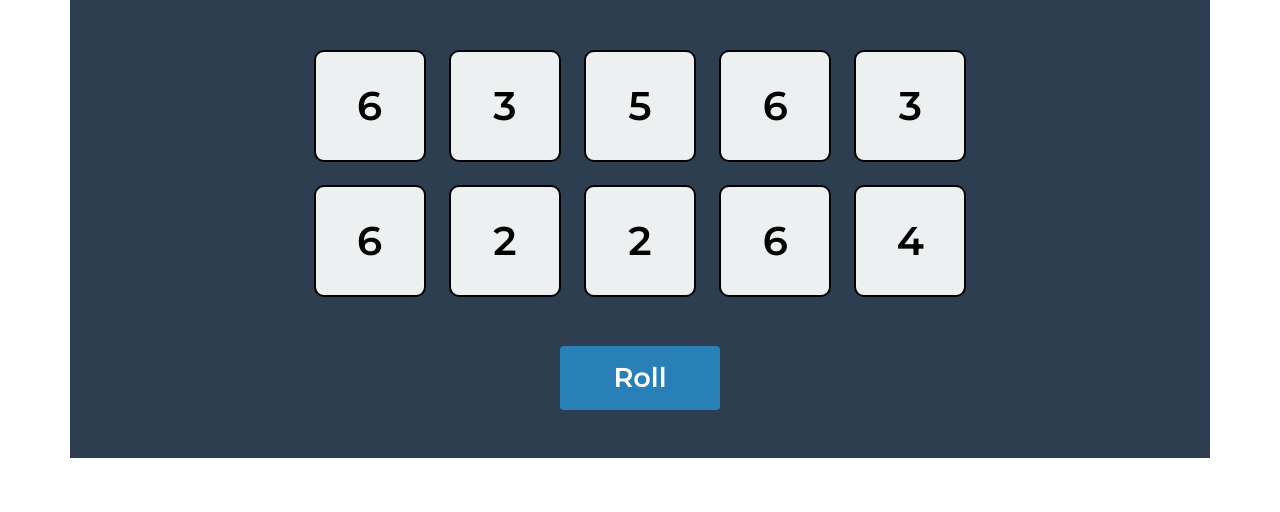
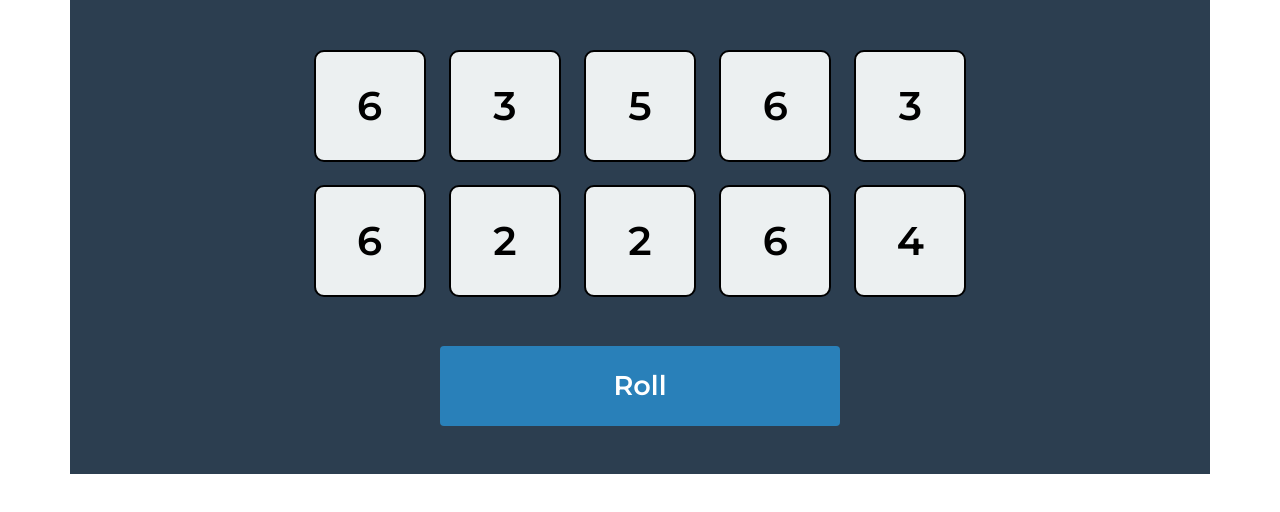
Before and after one commit to ucarfurkan/tenzies, a React (Create React App) app: page / in a window 1280 px wide. Shown: the top 512 px of the page. Built offline with nearby package versions, Linux system fonts and the light colour scheme.

Commit message:
reset game button created

```diff
--- a/src/App.css
+++ b/src/App.css
@@ -34,7 +34,7 @@ main{
 .btn-roll{
     color: #fff;
     background-color: #2980b9;
-    width: 10rem;
-    height: 4rem;
+    width: 25rem;
+    height: 5rem;
     font-size: 1.7rem;
 }
--- a/src/components/Main.js
+++ b/src/components/Main.js
@@ -5,12 +5,13 @@ import { nanoid } from 'nanoid'
 function Main() {
 
     const [dices, setDices] = useState(newAllDices());
+    const [tenzies,setTenzies] = useState(false);
 
     useEffect(() => {
         const isDicesHeld = dices.map((dice) => dice.isHeld).every((held) => held);
         const isValuesEqual = dices.map((dice) => dice.value === dices[0].value).every((held) => held);
         if(isDicesHeld && isValuesEqual){
-            console.log("You won!")
+            setTenzies(true);
         }
 
     },[dices])
@@ -50,13 +51,19 @@ function Main() {
         }))
     }
 
+    function resetTheGame(){
+        setTenzies(false);
+        setDices(newAllDices());
+    }
+
     return (
         <main className='container d-flex justify-content-center'>
             <div className='dice-container m-5'>
                 {getDices}
             </div>
             <div>
-                <button onClick={roll} className='btn btn-roll mb-5'>Roll</button>
+                {!tenzies && <button onClick={roll} className='btn btn-roll mb-5'>Roll</button>}
+                {tenzies && <button onClick={resetTheGame} className='btn btn-roll mb-5'>Reset the Game</button>}
             </div>
         </main>
     )
```
